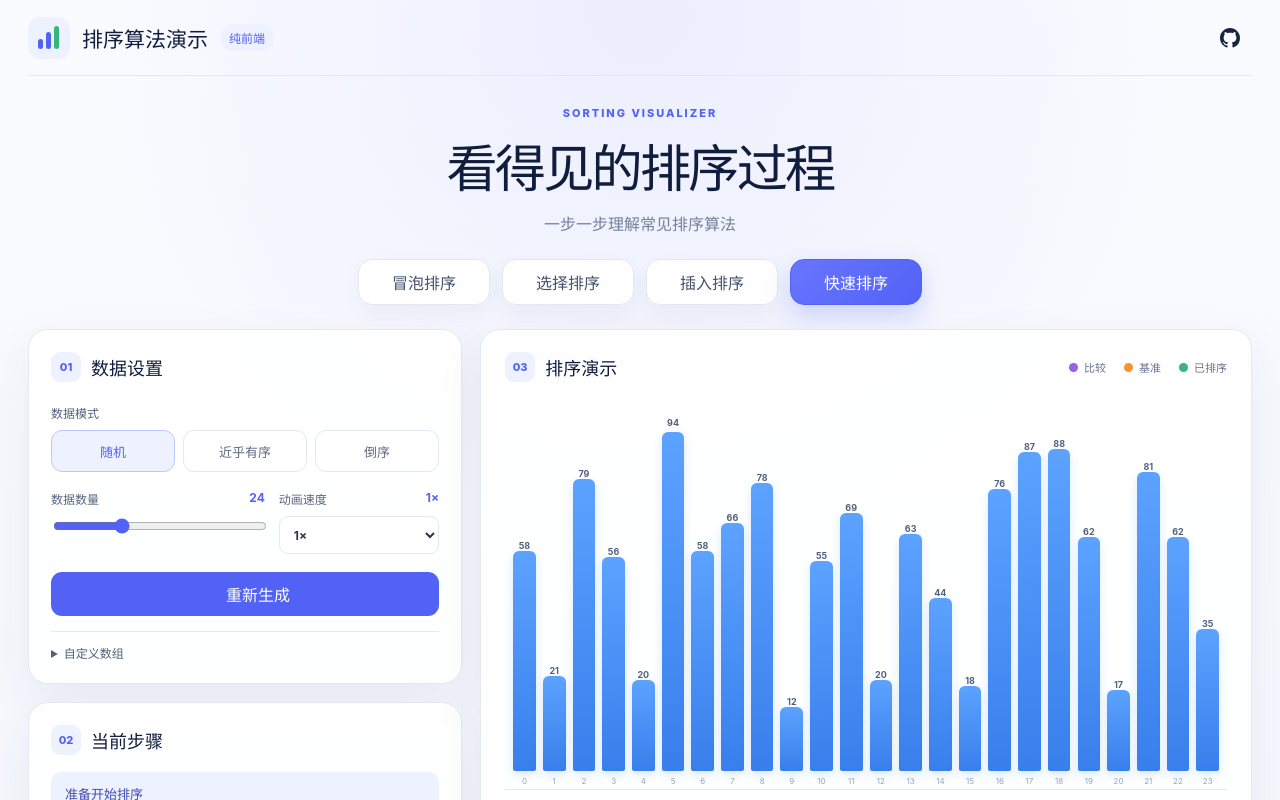
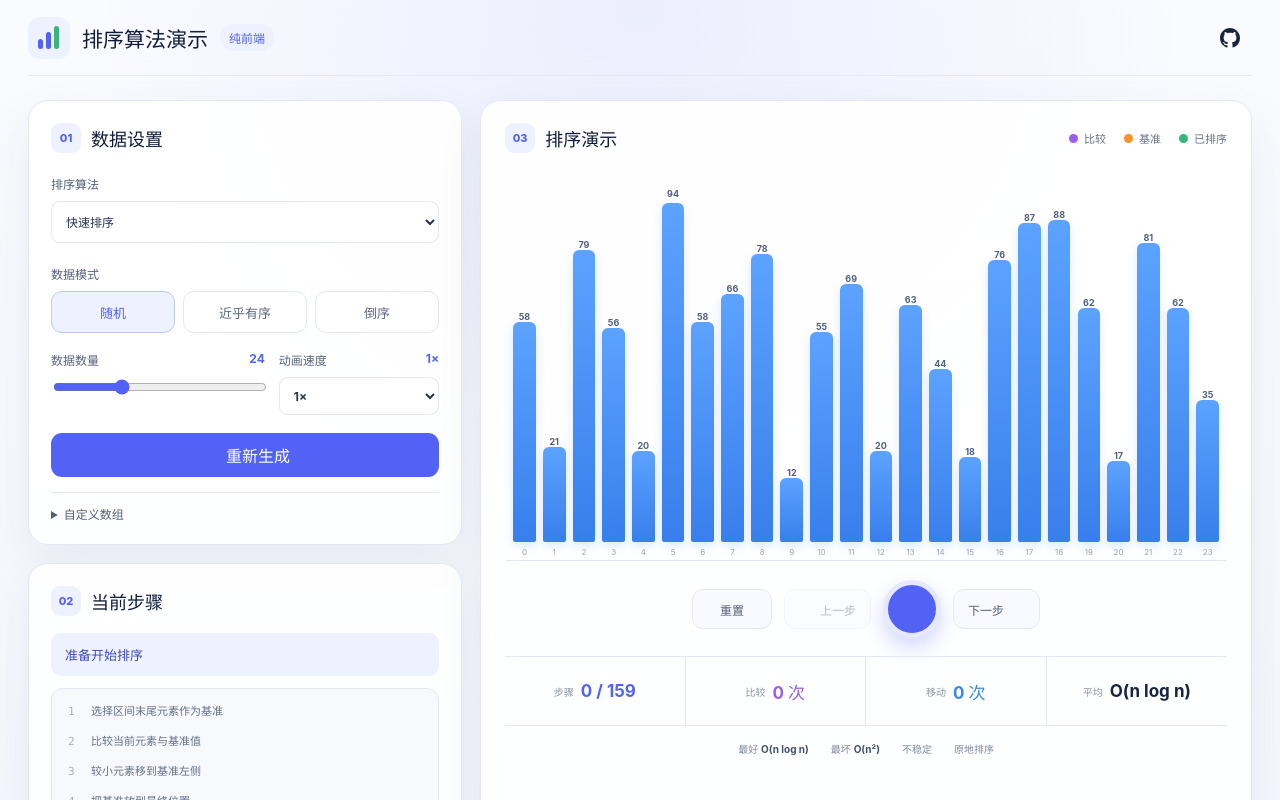
Before and after one commit to xxhh0822/sort, a Vue app: page / in a window 1280 px wide. Shown: the top 800 px of the page. Built offline with nearby package versions, Linux system fonts and the light colour scheme; some icons are missing.

Commit message:
refactor: simplify sorting controls

```diff
--- a/src/App.vue
+++ b/src/App.vue
@@ -70,8 +70,8 @@ function rebuild(values: number[] = currentData.value) {
   currentIndex.value = 0
 }
 
-function chooseAlgorithm(id: AlgorithmId) {
-  selectedAlgorithm.value = id
+function chooseAlgorithm(event: Event) {
+  selectedAlgorithm.value = (event.target as HTMLSelectElement).value as AlgorithmId
   rebuild()
 }
 
@@ -149,22 +149,16 @@ onBeforeUnmount(pause)
     </header>
 
     <main>
-      <section class="hero">
-        <p class="eyebrow">SORTING VISUALIZER</p>
-        <h1>看得见的排序过程</h1>
-        <p>一步一步理解常见排序算法</p>
-      </section>
-
-      <nav class="algorithm-tabs" aria-label="选择排序算法">
-        <button v-for="item in algorithms" :key="item.id" type="button" :class="{ selected: selectedAlgorithm === item.id }" :aria-pressed="selectedAlgorithm === item.id" @click="chooseAlgorithm(item.id)">
-          {{ item.name }}
-        </button>
-      </nav>
-
       <div class="workspace">
         <aside class="side-column">
           <section class="card settings-card">
             <div class="section-title"><span>01</span><h2>数据设置</h2></div>
+            <label class="algorithm-select">
+              <span>排序算法</span>
+              <select :value="selectedAlgorithm" aria-label="排序算法" @change="chooseAlgorithm">
+                <option v-for="item in algorithms" :key="item.id" :value="item.id">{{ item.name }}</option>
+              </select>
+            </label>
             <label class="field-label">数据模式</label>
             <div class="mode-buttons">
               <button v-for="mode in ([['random', '随机'], ['nearly', '近乎有序'], ['reversed', '倒序']] as const)" :key="mode[0]" type="button" :class="{ selected: sourceMode === mode[0] }" @click="generatePreset(mode[0])">{{ mode[1] }}</button>
--- a/src/style.css
+++ b/src/style.css
@@ -61,26 +61,7 @@ button:focus-visible, a:focus-visible, input:focus-visible, select:focus-visible
 .github-link { display: grid; width: 44px; height: 44px; place-items: center; color: #172442; border-radius: 12px; transition: color 0.15s, background 0.15s; }
 .github-link:hover { color: var(--primary); background: var(--primary-soft); }
 
-main { padding: 30px 0 0; }
-.hero { text-align: center; }
-.eyebrow { margin: 0 0 8px; color: var(--primary); font-size: 11px; font-weight: 800; letter-spacing: 0.18em; }
-.hero h1 { margin: 0; font-size: clamp(34px, 4vw, 54px); letter-spacing: -0.055em; }
-.hero > p:last-child { margin: 9px 0 0; color: var(--muted); font-size: 16px; }
-.algorithm-tabs { display: flex; justify-content: center; gap: 12px; margin: 24px 0; }
-.algorithm-tabs button {
-  min-width: 132px;
-  height: 46px;
-  padding: 0 20px;
-  border: 1px solid var(--line);
-  border-radius: 14px;
-  color: #45516a;
-  background: var(--surface);
-  box-shadow: 0 8px 20px rgba(48, 63, 105, 0.05);
-  font-weight: 700;
-  transition: 0.16s ease;
-}
-.algorithm-tabs button:hover { color: var(--primary); border-color: #cbd2ff; }
-.algorithm-tabs button.selected { color: white; border-color: var(--primary); background: linear-gradient(135deg, #6975ff, var(--primary)); box-shadow: 0 10px 24px rgba(82, 98, 245, 0.25); }
+main { padding: 24px 0 0; }
 
 .workspace { display: grid; grid-template-columns: minmax(300px, 0.36fr) minmax(0, 0.64fr); gap: 18px; }
 .side-column { display: flex; flex-direction: column; gap: 18px; }
@@ -89,6 +70,8 @@ main { padding: 30px 0 0; }
 .section-title { display: flex; align-items: center; gap: 10px; }
 .section-title > span { display: grid; width: 30px; height: 30px; place-items: center; border-radius: 9px; color: var(--primary); background: var(--primary-soft); font-size: 11px; font-weight: 800; }
 .section-title h2 { margin: 0; font-size: 18px; }
+.algorithm-select { display: flex; flex-direction: column; gap: 9px; margin-top: 22px; color: #526079; font-size: 12px; font-weight: 700; }
+.algorithm-select select { width: 100%; height: 42px; }
 .field-label { display: block; margin: 22px 0 9px; color: #526079; font-size: 12px; font-weight: 700; }
 .mode-buttons { display: grid; grid-template-columns: repeat(3, 1fr); gap: 8px; }
 .mode-buttons button { height: 42px; border: 1px solid var(--line); border-radius: 11px; color: #5d6980; background: #fff; font-size: 13px; }
@@ -165,11 +148,7 @@ footer a:hover { color: var(--primary); }
   .brand strong { font-size: 17px; }
   .brand-mark { width: 36px; height: 36px; padding: 8px; }
   .local-badge { display: none; }
-  main { padding-top: 24px; }
-  .hero h1 { font-size: 32px; }
-  .hero > p:last-child { font-size: 14px; }
-  .algorithm-tabs { justify-content: flex-start; margin: 20px 0; padding: 2px; overflow-x: auto; scrollbar-width: none; }
-  .algorithm-tabs button { min-width: 106px; height: 42px; padding: 0 12px; }
+  main { padding-top: 16px; }
   .side-column { display: flex; }
   .settings-card, .teaching-card, .visualizer-card { padding: 18px 15px; border-radius: 16px; }
   .control-grid { grid-template-columns: 1fr 0.7fr; }
```
Also changed, not shown: 1 other file (tests, documents, lock files or other folders).
